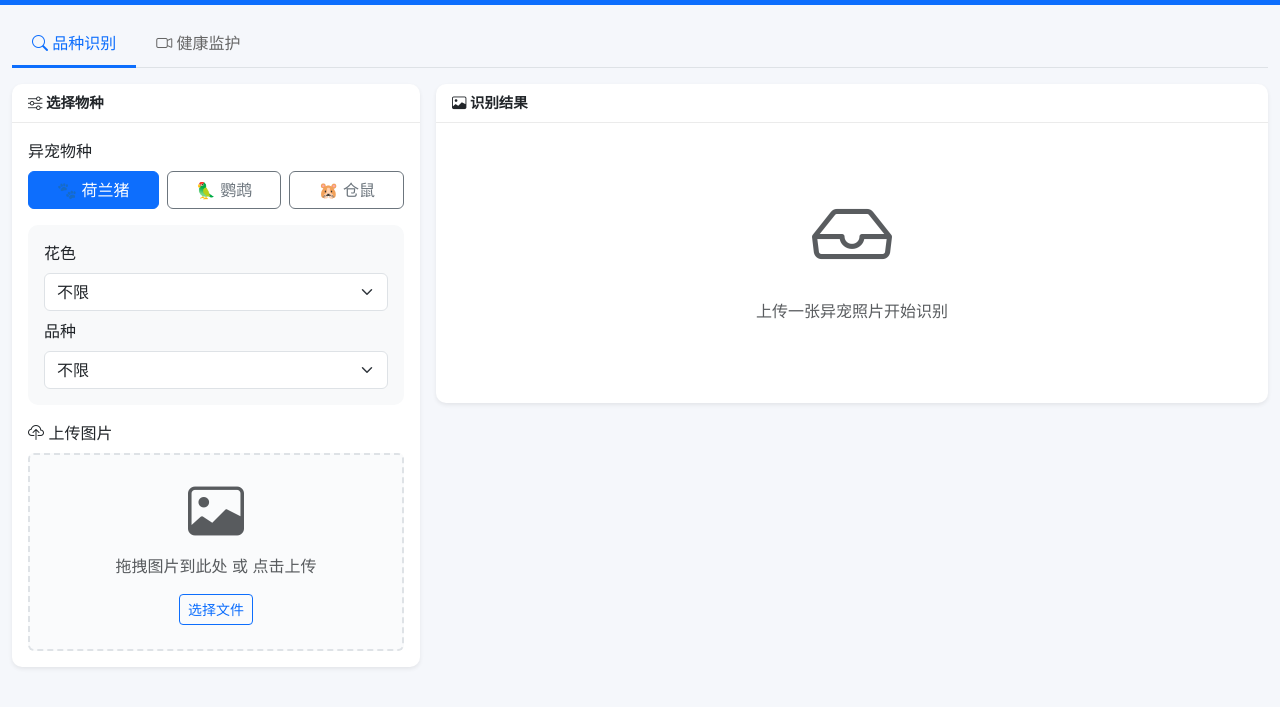
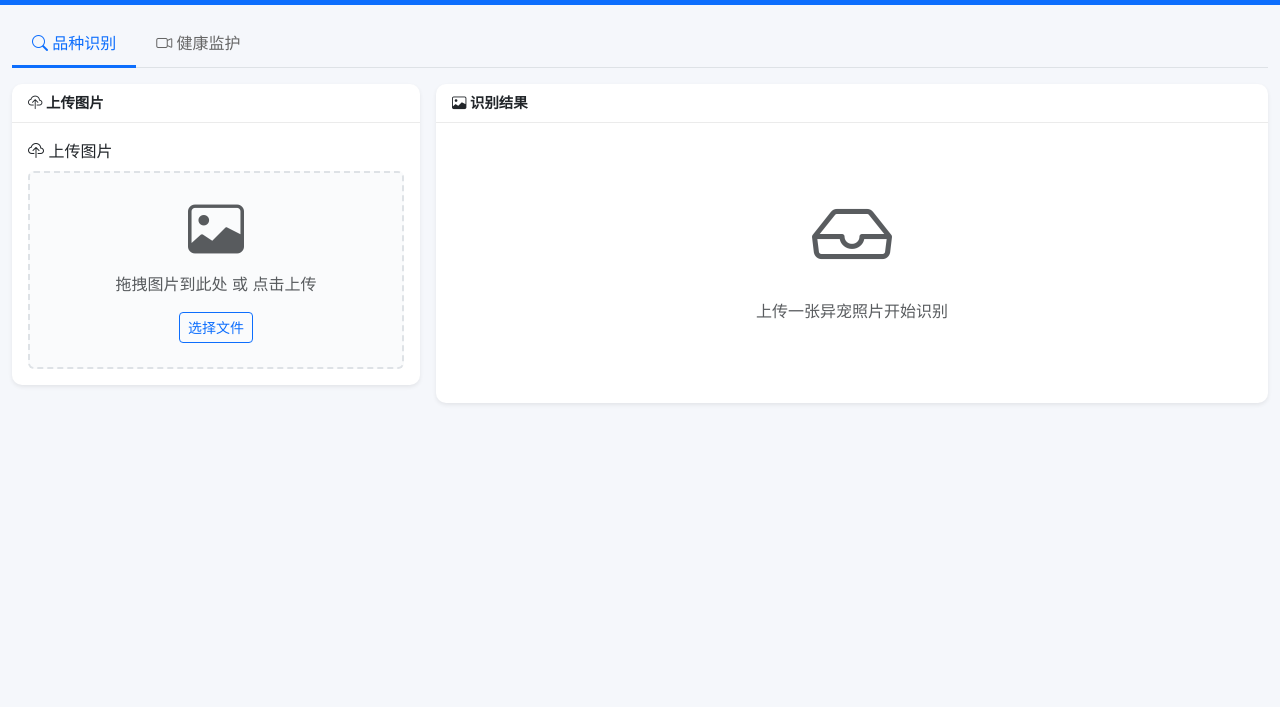
Before and after one commit to SuiApr20/exotic-pet-monitor, a plain HTML site: page frontend/index.html in a window 1280 px wide. Shown: the part 51-758 px from the top of the page. Drawn offline with nearby package versions, Linux system fonts and the light colour scheme; files that its build step writes are made by us from their sources; files whose address does not match are found by name.

Commit message:
修改UI

```diff
--- a/frontend/index.html
+++ b/frontend/index.html
@@ -49,40 +49,13 @@
                 <!-- ==================== Tab1: 品种识别 ==================== -->
                 <div class="tab-pane fade show active" id="tab-breed">
                     <div class="row g-3">
-                        <!-- 左侧：选择 + 上传 -->
+                        <!-- 左侧：上传 -->
                         <div class="col-md-4">
                             <div class="card shadow-sm">
-                                <div class="card-header"><i class="bi bi-sliders"></i> 选择物种</div>
+                                <div class="card-header"><i class="bi bi-cloud-upload"></i> 上传图片</div>
                                 <div class="card-body">
-                                    <!-- 物种选择 -->
-                                    <label class="form-label">异宠物种</label>
-                                    <div class="d-flex gap-2 mb-3">
-                                        <button v-for="(name, key) in speciesList"
-                                                :key="key"
-                                                @click="selectedSpecies = key"
-                                                :class="['btn flex-fill', selectedSpecies === key ? 'btn-primary' : 'btn-outline-secondary']">
-                                            {{ getSpeciesIcon(key) }} {{ name }}
-                                        </button>
-                                    </div>
-
-                                    <!-- 品种选择（仅荷兰猪显示） -->
-                                    <div v-if="selectedSpecies === 'guinea_pig'" class="card bg-light">
-                                        <div class="card-body">
-                                            <label class="form-label">花色</label>
-                                            <select class="form-select mb-2" v-model="selectedColor">
-                                                <option value="">不限</option>
-                                                <option v-for="c in breedOptions.colors" :value="c">{{ c }}</option>
-                                            </select>
-                                            <label class="form-label">品种</label>
-                                            <select class="form-select" v-model="selectedBreed">
-                                                <option value="">不限</option>
-                                                <option v-for="b in breedOptions.breeds" :value="b">{{ b }}</option>
-                                            </select>
-                                        </div>
-                                    </div>
-
                                     <!-- 上传区域 -->
-                                    <div class="mt-3">
+                                    <div>
                                         <label class="form-label"><i class="bi bi-cloud-upload"></i> 上传图片</label>
                                         <div class="upload-zone rounded border border-2 border-dashed p-4 text-center"
                                              :class="{ 'border-primary bg-light': isDragging }"
@@ -152,6 +125,22 @@
                     <div class="row g-3">
                         <!-- 左侧控制面板 -->
                         <div class="col-md-3">
+                            <!-- 物种选择 -->
+                            <div class="card shadow-sm mb-3">
+                                <div class="card-header"><i class="bi bi-sliders"></i> 选择物种</div>
+                                <div class="card-body">
+                                    <div class="d-grid gap-1">
+                                        <button v-for="(name, key) in speciesList"
+                                                :key="key"
+                                                @click="monitorSpecies = key"
+                                                :class="['btn btn-sm', monitorSpecies === key ? 'btn-primary' : 'btn-outline-secondary']"
+                                                :disabled="key !== 'guinea_pig'">
+                                            {{ getSpeciesIcon(key) }} {{ name }}{{ key !== 'guinea_pig' ? ' (开发中)' : '' }}
+                                        </button>
+                                    </div>
+                                </div>
+                            </div>
+
                             <div class="card shadow-sm mb-3">
                                 <div class="card-header"><i class="bi bi-geo-alt"></i> ROI 区域设置</div>
                                 <div class="card-body">
--- a/frontend/js/app.js
+++ b/frontend/js/app.js
@@ -14,6 +14,7 @@ const app = createApp({
         const selectedSpecies = ref("guinea_pig");
         const selectedColor = ref("");
         const selectedBreed = ref("");
+        const monitorSpecies = ref("guinea_pig");
 
         const speciesList = {
             guinea_pig: "荷兰猪",
@@ -424,6 +425,7 @@ const app = createApp({
             fileInput, isDragging, uploadPreview, detecting, detectResult,
             selectedSpecies, selectedColor, selectedBreed,
             speciesList, breedOptions,
+            monitorSpecies,
             topDetection,
             getSpeciesIcon, handleFileSelect, handleDrop, detectBreed,
 
```
